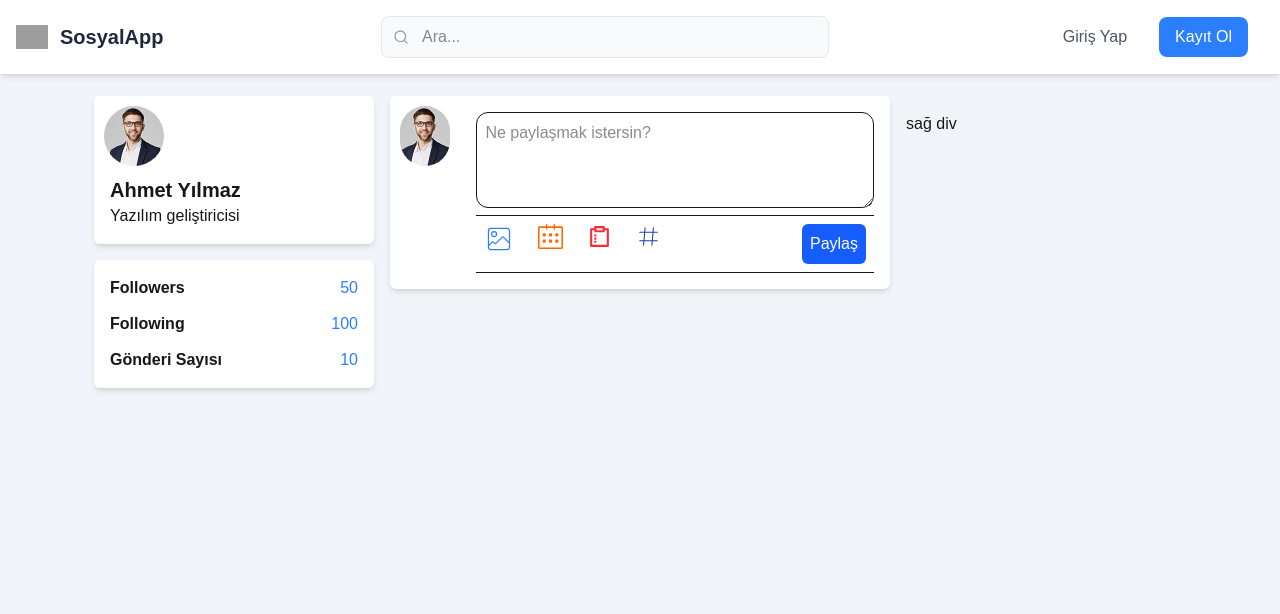
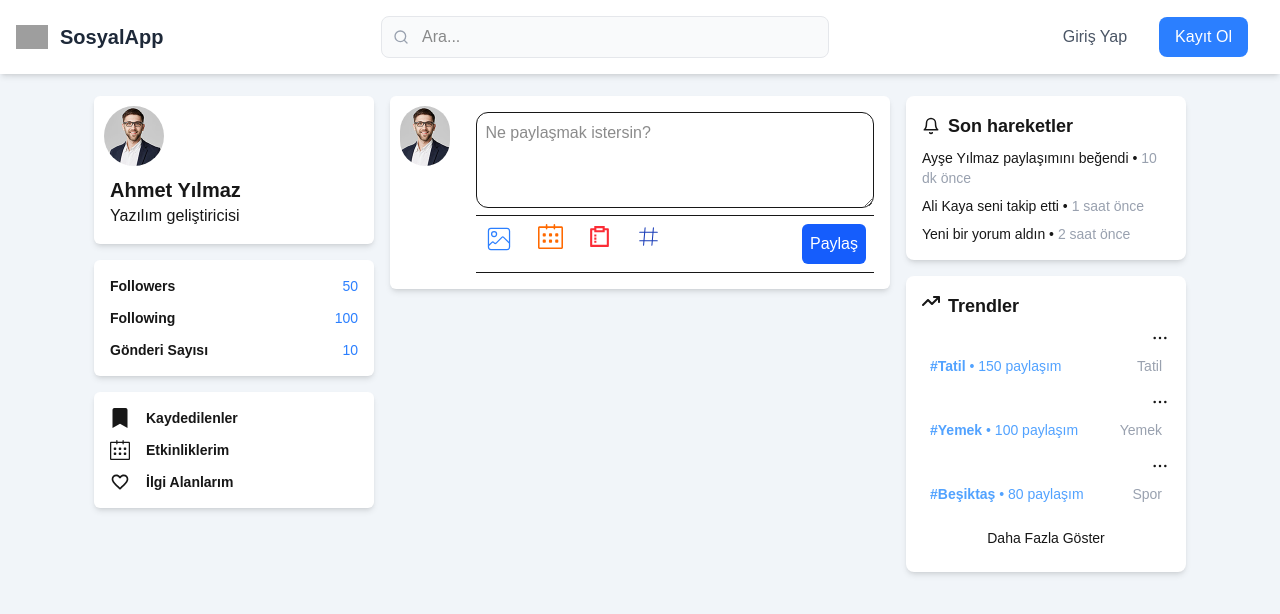
Before and after one commit to hakan4773/Next-JS-Authentication, a Next.js app in the folder my-auth/: page / in a window 1280 px wide. Shown: the top 614 px of the page. Built offline with nearby package versions, Linux system fonts and the light colour scheme; no server answers; sample sign-in values are in the browser's storage; grey boxes are pictures that could not be loaded.

Commit message:
LeftBar ve RightBar içerikleri oluşturuldu

```diff
--- a/my-auth/app/components/LeftBar.tsx
+++ b/my-auth/app/components/LeftBar.tsx
@@ -1,5 +1,8 @@
 import Link from 'next/link'
 import React from 'react'
+import { FaBookmark } from "react-icons/fa";
+import { SlCalender } from "react-icons/sl";
+import { MdFavoriteBorder } from "react-icons/md";
 
 function LeftBar() {
   return (
@@ -22,7 +25,7 @@ function LeftBar() {
 </div>
 
 <div className='w-full bg-white rounded-md shadow-md '>
-<ul className='p-4  space-y-3 '>
+<ul className='p-4  space-y-3 text-sm'>
     <li className='flex justify-between  hover:underline'><Link href={"/followers"} className='font-semibold'>Followers  </Link><span className='text-blue-500'>50</span></li>
     <li className='flex justify-between  hover:underline'><Link href={"/following"} className='font-semibold'>Following  </Link><span className='text-blue-500'>100</span></li>
     <li className='flex justify-between  hover:underline'><Link href={"/post"} className='font-semibold'>Gönderi Sayısı  </Link><span className='text-blue-500'>10</span></li>
@@ -30,7 +33,17 @@ function LeftBar() {
 </ul>
 
 </div>
+<div className='w-full bg-white rounded-md shadow-md '>
+<ul className='p-4  space-y-3 text-sm hover:underline'>
+    <li className='flex  space-x-4 hover:underline'><FaBookmark size={20} /><Link href={"/Saves"} className='font-semibold'>Kaydedilenler </Link></li>
+    <li className='flex  space-x-4 hover:underline'><SlCalender size={20} /><Link href={"/etkinlik"} className='font-semibold'>Etkinliklerim </Link></li>
+    <li className='flex  space-x-4 hover:underline'><MdFavoriteBorder size={20} /><Link href={"/interest"} className='font-semibold'>İlgi Alanlarım </Link></li>
 
+
+
+</ul>
+
+</div>
     </div>
   )
 }
--- a/my-auth/app/components/RightBar.tsx
+++ b/my-auth/app/components/RightBar.tsx
@@ -1,11 +1,73 @@
-import React from 'react'
+import { FiBell } from "react-icons/fi";
+import { FaArrowTrendUp } from "react-icons/fa6";
+import Link from "next/link";
+import { PiDotsThreeBold } from "react-icons/pi";
+import { useState } from "react";
 
-function RightBar() {
+export default function RightBar() {
+    const [openSettingIndex, setOpenSettingIndex] = useState<number | null>(null);
+ const toggleSetting=(index:any)=>{
+    setOpenSettingIndex(openSettingIndex === index ? null: index)
+ }
+  const notifications = [
+    { id: 1, message: "Ayşe Yılmaz paylaşımını beğendi", time: "10 dk önce" },
+    { id: 2, message: "Ali Kaya seni takip etti", time: "1 saat önce" },
+    { id: 3, message: "Yeni bir yorum aldın", time: "2 saat önce" },
+  ];
+
+  const trends = [
+    { tag: "#Tatil", count: 150,categories:"Tatil" },
+    { tag: "#Yemek", count: 100 ,categories:"Yemek"},
+    { tag: "#Beşiktaş", count: 80 ,categories:"Spor"},
+  ];
+
+
+
   return (
-    <div>
-      sağ div
+    <div className="space-y-4">
+      {/* Bildirimler */}
+      <div className="p-4 bg-white  rounded-lg shadow-md">
+        <h3 className="text-lg font-semibold  flex items-center">
+          <FiBell className="mr-2" /> Son hareketler
+        </h3>
+        <ul className="mt-2 space-y-2">
+          {notifications.map((notification) => (
+            <li key={notification.id} className="text-sm">
+              {notification.message} • <span className="text-gray-400">{notification.time}</span>
+            </li>
+          ))}
+        </ul>
+      </div>
+
+      {/* Trendler */}
+      <div className="p-4 bg-white rounded-lg shadow-md">
+        <h3 className="text-lg font-semibold flex"><FaArrowTrendUp  className="mr-2" />Trendler</h3>
+        <ul className="mt-2 space-y-2 text-xl">
+          {trends.map((trend,index) => (
+
+            <div key={trend.tag} className="hover:bg-slate-200">
+            <div className="relative  flex justify-end items-end ">
+                <button onClick={() => toggleSetting(index)} className="cursor-pointer" ><PiDotsThreeBold /></button>
+
+                {openSettingIndex === index && ( <div className="absolute right-0 top-full mt-2 p-2 w-52 text-sm bg-white rounded-lg shadow-lg z-50">
+                    <div className="max-h-96 overflow-y-auto">
+                    <p  className="relative p-2 hover:bg-gray-100 cursor-pointer">Bunu önerme</p>
+                    <p  className="relative p-2 hover:bg-gray-100 cursor-pointer">Spam</p>
+
+                    </div> </div> )}
+            </div>
+
+            <li className="text-blue-400 text-sm  p-2 flex justify-between">
+             <Link href="/trend"><b>{trend.tag}</b> • {trend.count} paylaşım </Link>
+            <p className="text-gray-400">{trend.categories}</p>
+            </li>
+
+            </div>
+          ))}
+{/* Yükleme */}
+          <div className="flex justify-center text-sm p-2  hover:bg-slate-200 "><button className="cursor-pointer">Daha Fazla Göster</button></div>
+        </ul>
+      </div>
     </div>
-  )
+  );
 }
-
-export default RightBar
--- a/my-auth/app/page.tsx
+++ b/my-auth/app/page.tsx
@@ -124,7 +124,7 @@ setContent(content +"#")
       </div>
 
 
-<div className="hidden md:block w-1/4 p-4">
+<div className="hidden md:block w-1/4 px-4">
 <RightBar />
 
 </div>
```
